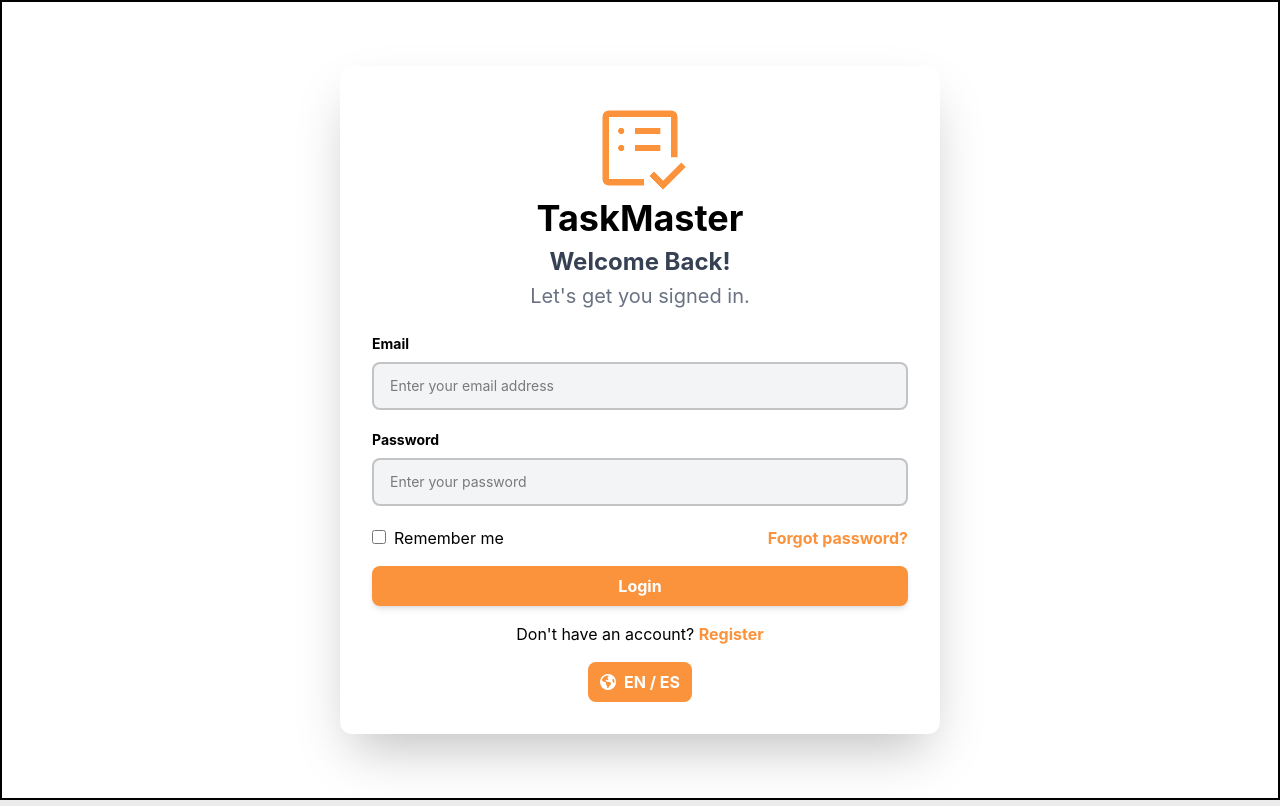
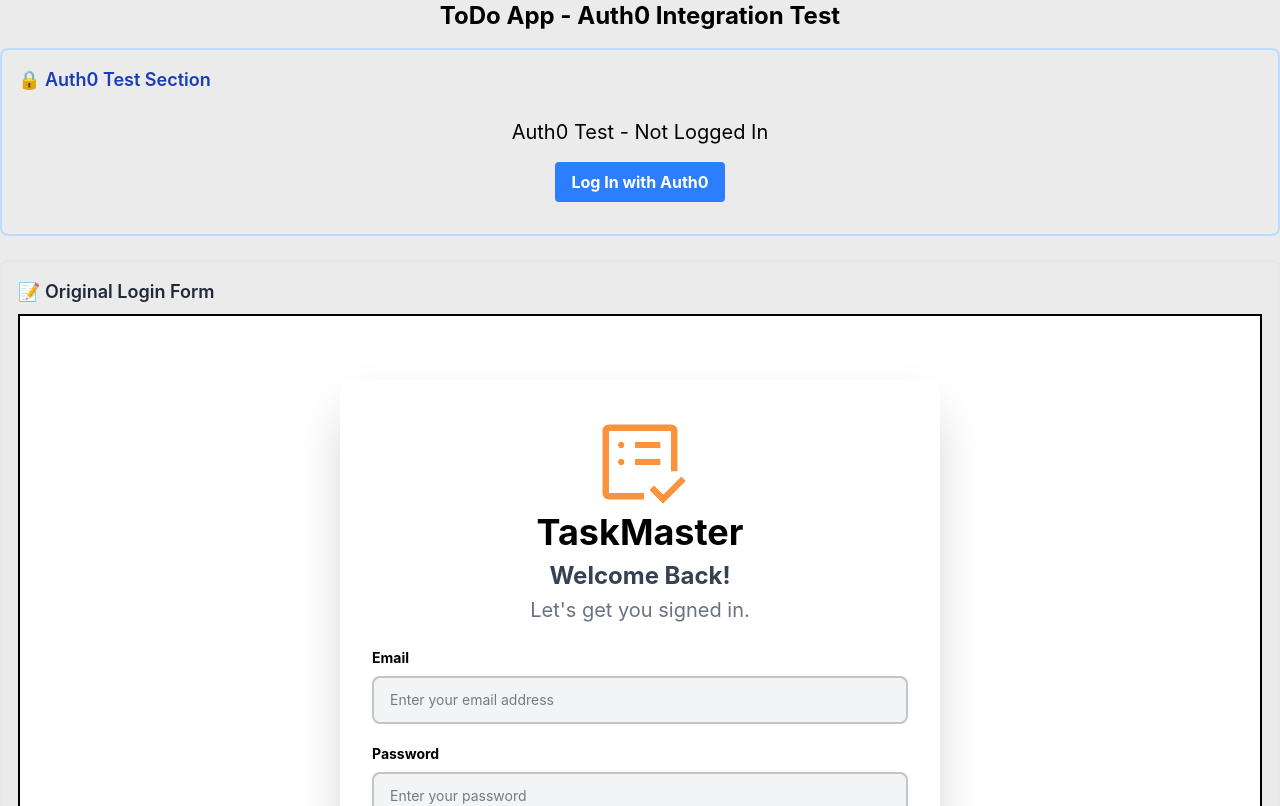
Before and after one commit to Life4Death04/ToDo-Frontend-3v, a React (Vite) app: page / in a window 1280 px wide. Shown: the top 806 px of the page. Built offline with nearby package versions, Linux system fonts and the light colour scheme.

Commit message:
feat: auth0 autentication + auth0 component testing

```diff
--- a/src/App.tsx
+++ b/src/App.tsx
@@ -10,7 +10,8 @@ import { QueryClientProvider, QueryClient } from '@tanstack/react-query'
 import { SettingsProvider } from './contexts/SettingsContext';
 import { ListPage } from './pages/ListPage';
 import ArchiveTasksPage from './pages/ArchiveTasksPage';
-import {SettingsContainer} from './containers/SettingsContainer';
+import { SettingsContainer } from './containers/SettingsContainer';
+import { Auth0ProviderWithHistory } from './auth/Auth0ProviderWithHistory';
 
 import { I18nextProvider } from 'react-i18next';
 import i18next from './i18n';
@@ -24,45 +25,60 @@ const queryClient = new QueryClient({
   }
 });
 
+// Modern React Router v6+ approach
 const router = createBrowserRouter([
   {
-    path: '/', element: <LoginPage />
-  },{
-    path: '/register', element: <RegisterPage />
-  },{
+    path: '/',
+    element: <LoginPage />
+  },
+  {
+    path: '/register',
+    element: <RegisterPage />
+  },
+  {
     path: '/accounts/:userId',
     element: <AppPage />,
-    errorElement:<NotFoundPage />,
+    errorElement: <NotFoundPage />,
     children: [
-      { index: true, element: <HomePage /> },
+      {
+        index: true,
+        element: <HomePage />
+      },
       {
         path: 'lists/:id',
         element: <ListPage />
-      },{
+      },
+      {
         path: 'profile',
         element: <UserProfilePage />
-      },{
+      },
+      {
         path: 'archive',
         element: <ArchiveTasksPage />
-      },{
+      },
+      {
         path: 'settings',
         element: <SettingsContainer />
       }
     ]
-  },{
-    path: '*', element: <NotFoundPage />
+  },
+  {
+    path: '*',
+    element: <NotFoundPage />
   }
-])
+]);
 
 function App() {
   return (
+    <Auth0ProviderWithHistory>
       <QueryClientProvider client={queryClient}>
         <I18nextProvider i18n={i18next}>
           <SettingsProvider>
-        <RouterProvider router={router}></RouterProvider>
+            <RouterProvider router={router} />
           </SettingsProvider>
         </I18nextProvider>
       </QueryClientProvider>
+    </Auth0ProviderWithHistory>
   )
 }
 
--- /dev/null
+++ b/src/auth/Auth0ProviderWithHistory.tsx
@@ -0,0 +1,55 @@
+/**
+ * Auth0ProviderWithHistory
+ *
+ * Modern Auth0 provider that works with createBrowserRouter.
+ * Uses browser history API instead of useNavigate hook.
+ */
+
+import { Auth0Provider } from "@auth0/auth0-react";
+import type { AppState } from "@auth0/auth0-react";
+import React from "react";
+
+interface Auth0ProviderWithHistoryProps {
+    children: React.ReactNode;
+}
+
+export const Auth0ProviderWithHistory: React.FC<Auth0ProviderWithHistoryProps> = ({ children }) => {
+    // Read Auth0 configuration from environment variables
+    const domain = import.meta.env.VITE_AUTH0_DOMAIN;
+    const clientId = import.meta.env.VITE_AUTH0_CLIENT_ID;
+    const redirectUri = import.meta.env.VITE_AUTH0_CALLBACK_URL;
+    const audience = import.meta.env.VITE_AUTH0_AUDIENCE;
+
+    /**
+     * Callback function that runs after successful authentication
+     * Uses browser history API instead of useNavigate since we're outside router context
+     */
+    const onRedirectCallback = (appState?: AppState) => {
+        // Use browser history API to navigate (works outside React Router context)
+        window.history.replaceState(
+            {},
+            document.title,
+            appState?.returnTo || window.location.pathname
+        );
+    };
+
+    // Safety check: Ensure all required Auth0 configuration is present
+    if (!(domain && clientId && redirectUri)) {
+        console.error('Auth0 configuration missing. Please check your .env file.');
+        return null;
+    }
+
+    return (
+        <Auth0Provider
+            domain={domain}
+            clientId={clientId}
+            authorizationParams={{
+                redirect_uri: redirectUri,
+                ...(audience && { audience }),
+            }}
+            onRedirectCallback={onRedirectCallback}
+        >
+            {children}
+        </Auth0Provider>
+    );
+};
--- /dev/null
+++ b/src/components/Auth/Auth0TestComponent.tsx
@@ -0,0 +1,89 @@
+/**
+ * Auth0TestComponent
+ *
+ * Simple component to test Auth0 integration.
+ * Shows login/logout buttons and displays user info when authenticated.
+ */
+
+import { useAuth0 } from "@auth0/auth0-react";
+import React from "react";
+
+export const Auth0TestComponent: React.FC = () => {
+    const {
+        isLoading,
+        isAuthenticated,
+        error,
+        user,
+        loginWithRedirect,
+        logout,
+    } = useAuth0();
+
+    const handleLogin = async () => {
+        await loginWithRedirect({
+            appState: {
+                returnTo: "/",
+            },
+            authorizationParams: {
+                prompt: "login",
+            }
+        });
+    }
+
+    // Loading state
+    if (isLoading) {
+        return <div className="text-center p-4">Loading Auth0...</div>;
+    }
+
+    // Error state
+    if (error) {
+        return (
+            <div className="text-red-500 p-4">
+                <h3>Auth0 Error:</h3>
+                <p>{error.message + ' - ' + error.cause}</p>
+            </div>
+        );
+    }
+
+    // Not authenticated state
+    if (!isAuthenticated) {
+        return (
+            <div className="p-4 text-center">
+                <h2 className="text-xl mb-4">Auth0 Test - Not Logged In</h2>
+                <button
+                    onClick={handleLogin}
+                    className="bg-blue-500 hover:bg-blue-700 text-white font-bold py-2 px-4 rounded"
+                >
+                    Log In with Auth0
+                </button>
+            </div>
+        );
+    }
+
+    // Authenticated state
+    return (
+        <div className="p-4">
+            <h2 className="text-xl mb-4">Auth0 Test - Logged In!</h2>
+
+            <div className="mb-4 p-4 bg-gray-100 rounded">
+                <h3 className="text-lg font-semibold mb-2">User Info:</h3>
+                <p><strong>Name:</strong> {user?.name || 'No name'}</p>
+                <p><strong>Email:</strong> {user?.email || 'No email'}</p>
+                <p><strong>User ID:</strong> {user?.sub || 'No ID'}</p>
+                {user?.picture && (
+                    <div className="mt-2">
+                        <strong>Picture:</strong>
+                        <br />
+                        <img src={user.picture} alt="User" className="w-16 h-16 rounded-full mt-1" />
+                    </div>
+                )}
+            </div>
+
+            <button
+                onClick={() => logout({ logoutParams: { returnTo: window.location.origin } })}
+                className="bg-red-500 hover:bg-red-700 text-white font-bold py-2 px-4 rounded"
+            >
+                Log Out
+            </button>
+        </div>
+    );
+};
--- a/src/pages/LoginPage.tsx
+++ b/src/pages/LoginPage.tsx
@@ -1,7 +1,22 @@
 import { LoginContainer } from "../containers/LoginContainer"
+import { Auth0TestComponent } from "../components/Auth/Auth0TestComponent"
 
-export default function LoginPage(){
-    return(
-        <LoginContainer />
+export default function LoginPage() {
+    return (
+        <div>
+            <h1 className="text-2xl font-bold mb-4 text-center">ToDo App - Auth0 Integration Test</h1>
+
+            {/* Auth0 Test Component - Remove this after testing */}
+            <div className="border-2 border-blue-200 rounded-lg p-4 mb-6">
+                <h2 className="text-lg font-semibold mb-2 text-blue-800">🔒 Auth0 Test Section</h2>
+                <Auth0TestComponent />
+            </div>
+
+            {/* Original Login Form */}
+            <div className="border-2 border-gray-200 rounded-lg p-4">
+                <h2 className="text-lg font-semibold mb-2 text-gray-800">📝 Original Login Form</h2>
+                <LoginContainer />
+            </div>
+        </div>
     )
 }
```
Also changed, not shown: 1 other file (tests, documents, lock files or other folders). Lines whose indentation alone changed are shown as unchanged.
